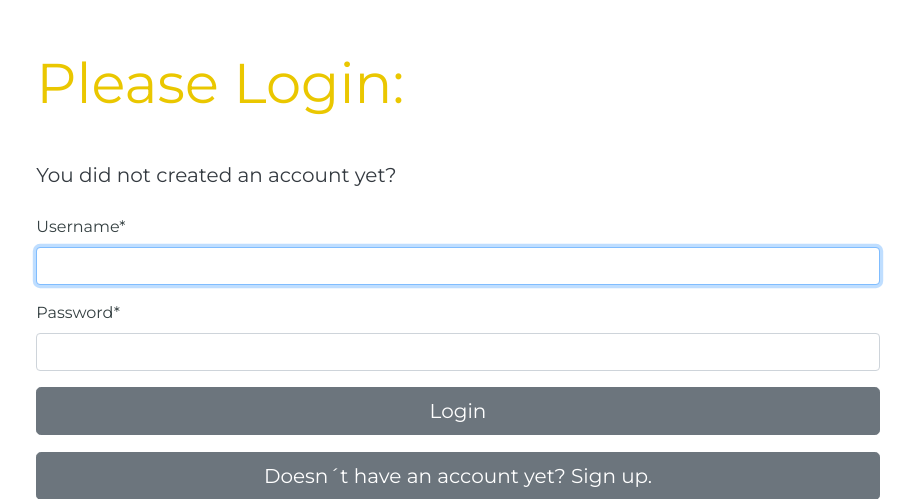
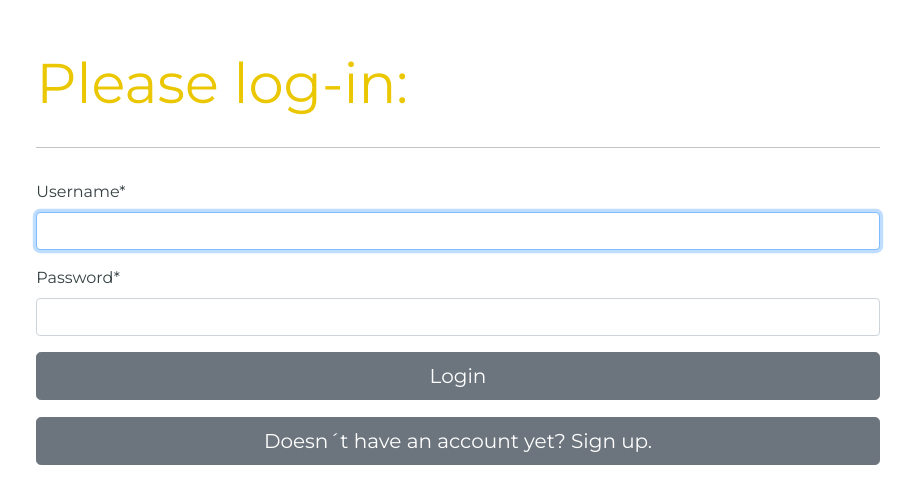
Before and after one commit to TomRichtr/my_personal_website, a Django app: page /login/ in a window 1280 px wide. Shown: the part 56-555 px from the top of the page, without its empty margins (182-1097 px from the left). Run offline with Django 3.2, Linux system fonts and the light colour scheme; some libraries are stand-ins or nearby versions.

Commit message:
margin at login button adjustment

```diff
--- a/static/css/style.css
+++ b/static/css/style.css
@@ -231,3 +231,7 @@ html {
 .sign-up-button {
   margin-top:17px;
 }
+
+.sub-title.authentication {
+  margin-bottom: 15px;
+}
--- a/templates/blog/login.html
+++ b/templates/blog/login.html
@@ -7,8 +7,8 @@
   <div class="col-sm col-md col-lg-2"></div>
   <div class="col-sm-12 col-md-12 col-lg">
     <div class="jumbotron jumbotron-fluid regular-pages">
-      <h1 class="page-title">Please Login:</h1>
-      <p class="lead text-dark">You did not created an account yet?</p>
+      <h1 class="page-title">Please log-in:</h1>
+      <h5 class="sub-title authentication"></h5>
       {% if form.errors %}
       <div class="alert-danger" role="alert">Your username and password didn't match. Please try again!</div>
       {% endif %}
--- a/templates/blog/signup.html
+++ b/templates/blog/signup.html
@@ -7,7 +7,8 @@
   <div class="col-sm col-md col-lg-2"></div>
   <div class="col-sm-12 col-md-12 col-lg">
     <div class="jumbotron jumbotron-fluid regular-pages">
-      <h1 class="page-title">Please sign up:</h1>
+      <h1 class="page-title">Please sign-up:</h1>
+      <h5 class="sub-title authentication"></h5>
       <form enctype="multipart/form-data" method="POST">
         {% csrf_token %}
         {{form|crispy}}
```
